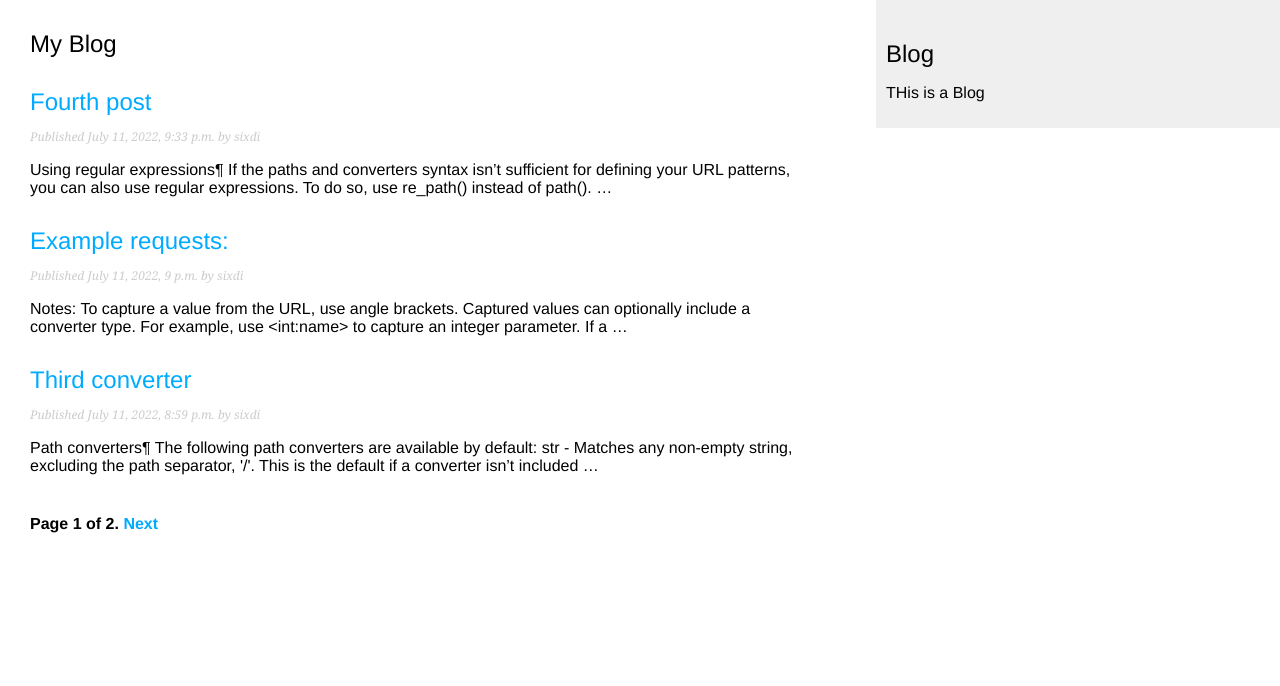
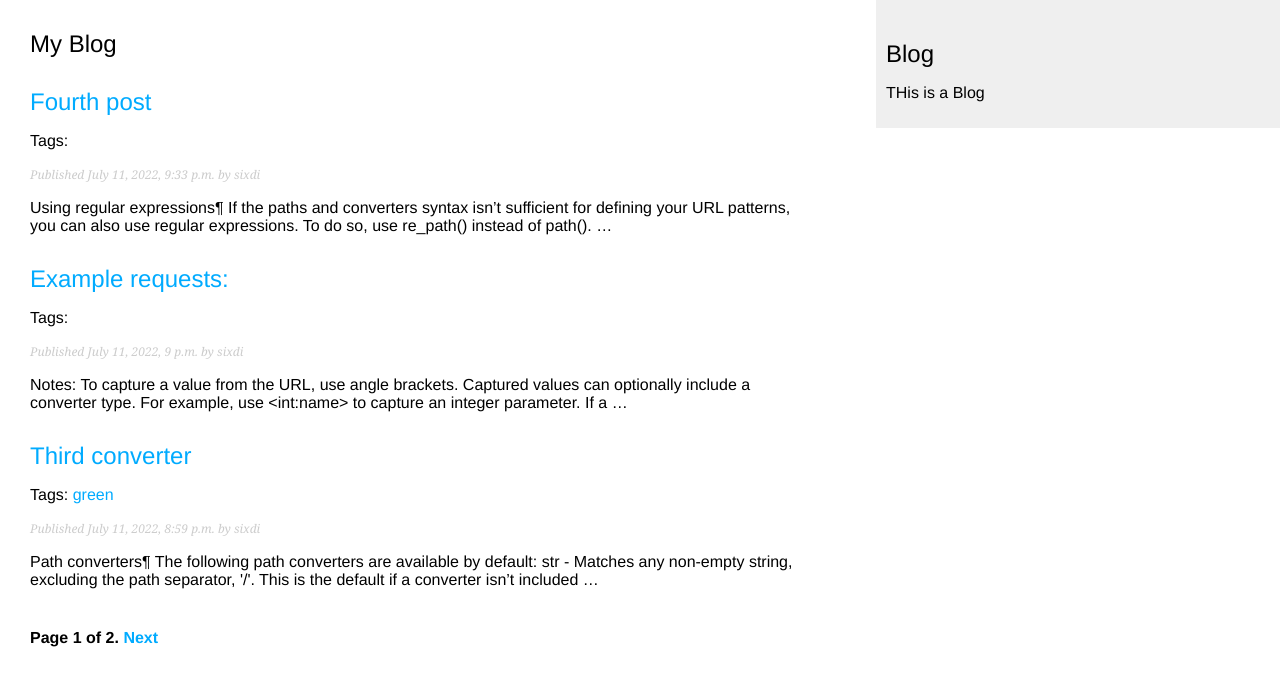
Before and after one commit to 954gmo/django_demo_proj, a Django app: page /blog/ in a window 1280 px wide. Shown: the top 686 px of the page. Run offline with Django 3.2, Linux system fonts and the light colour scheme; data comes from the database, SQL or seed files in the repository; both versions use the stored data as it was after the commit; parts of the project's set-up code (start-up, migrations or seed data) failed here and were passed over.

Commit message:
similar post

```diff
--- a/sig_blog/blog/models.py
+++ b/sig_blog/blog/models.py
@@ -2,6 +2,7 @@
 from django.utils import timezone
 from django.contrib.auth.models import User
 from django.urls import reverse
+from taggit.managers import TaggableManager
 
 
 class PublishedManager(models.Manager):
@@ -27,12 +28,15 @@
     created = models.DateTimeField(auto_now_add=True)
     updated = models.DateTimeField(auto_now=True)
     status = models.CharField(max_length=10, choices=STATUS_CHOICE, default='draft')
+    tags = TaggableManager()
 
     class Meta:
         ordering = ('-publish', )
 
     objects = models.Manager()
     published = PublishedManager()
+
+
 
     def get_absolute_url(self):
         return reverse('blog:post_detail', args=[
--- a/sig_blog/blog/urls.py
+++ b/sig_blog/blog/urls.py
@@ -11,8 +11,9 @@
 
 app_name = 'blog'
 urlpatterns = [
-    # path('', views.post_list, name='post_list'),
-    path('', views.PostListView.as_view(), name='post_list'),
+    path('', views.post_list, name='post_list'),
+    path('tag/<slug:tag_slug>/', views.post_list, name='post_list_by_tag'),
+    # path('', views.PostListView.as_view(), name='post_list'),
     path('<int:year>/<int:month>/<int:day>/<slug:post>', views.post_detail, name='post_detail'),
     path('<int:post_id>/share/', views.share_post, name='share_post'),
 ]
--- a/sig_blog/blog/views.py
+++ b/sig_blog/blog/views.py
@@ -4,10 +4,17 @@
 from .models import Post, Comment
 from .forms import EmailPostForm, CommentForm
 from django.core.mail import send_mail
+from taggit.models import Tag
+from django.db.models import Count
 
+def post_list(request, tag_slug=None):
+    tag = None
 
-def post_list(request):
     posts = Post.published.all()
+    if tag_slug:
+        tag = get_object_or_404(Tag, slug=tag_slug)
+        posts = posts.filter(tags__in=[tag])
+
     per_page = 3
     paginator = Paginator(object_list=posts, per_page=per_page)
     page = request.GET.get('page')
@@ -17,10 +24,13 @@
         posts = paginator.page(1)
     except EmptyPage:
         posts = paginator.page(paginator.num_pages)
+
     context = {
         'page': page,
         'posts': posts,
+        'tag': tag,
     }
+
     return render(request, 'blog/post/list.html', context=context)
 
 
@@ -38,11 +48,16 @@
             new_comment.save()
     else:
         comment_form = CommentForm()
+
+    post_tags_ids = post.tags.values_list('id', flat=True)
+    similar_posts = Post.published.filter(tags__in=post_tags_ids).exclude(id=post.id)
+    similar_posts = similar_posts.annotate(same_tags=Count('tags')).order_by('-same_tags', '-publish')[:4]
     context = {
         'post': post,
         'comments': comments,
         'new_comment': new_comment,
         'comment_form': comment_form,
+        'similar_posts': similar_posts,
     }
     return render(request, 'blog/post/detail.html', context=context)
 
--- a/sig_blog/sig_blog/settings.py
+++ b/sig_blog/sig_blog/settings.py
@@ -39,6 +39,8 @@
     'django.contrib.staticfiles',
 
     'blog.apps.BlogConfig',
+
+    'taggit',
 ]
 
 MIDDLEWARE = [
--- a/sig_blog/templates/blog/post/list.html
+++ b/sig_blog/templates/blog/post/list.html
@@ -3,17 +3,28 @@
 
 {% block content %}
     <h2>My Blog</h2>
+    {% if tag %}
+        <h2> Posts tagged with "{{tag.name}}"</h2>
+    {% endif %}
+
     {% for post in posts %}
         <h2>
             <a href="{{ post.get_absolute_url }}">
                 {{post.title}}
             </a>
         </h2>
+        <p class="tags">
+            Tags:
+            {% for tag in post.tags.all %}
+                <a href="{% url 'blog:post_list_by_tag' tag.slug %} ">{{tag.name}}</a>
+                {% if not forloop.last %}, {% endif %}
+            {% endfor %}
+        </p>
         <p class="date">
             Published {{ post.publish }} by {{ post.author }}
         </p>
         {{ post.body|truncatewords:30|linebreaks}}
     {% endfor %}
 
-    {% include "blog/post/pagination.html" with page=page_obj %}
+    {% include "blog/post/pagination.html" with page=posts %}
 {% endblock %}
```
Also changed, not shown: sig_blog/templates/blog/post/detail.html (+8 -0 lines), sig_blog/blog/migrations/0003_post_tags.py (added), sig_blog/db.sqlite3.
